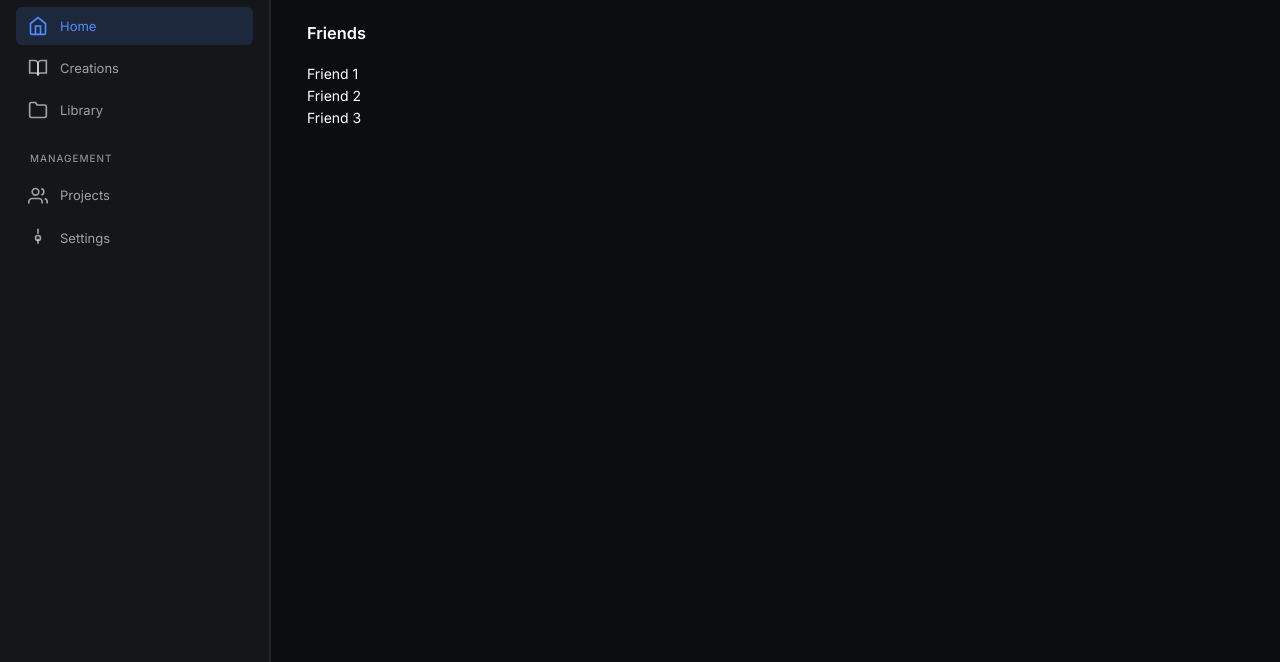
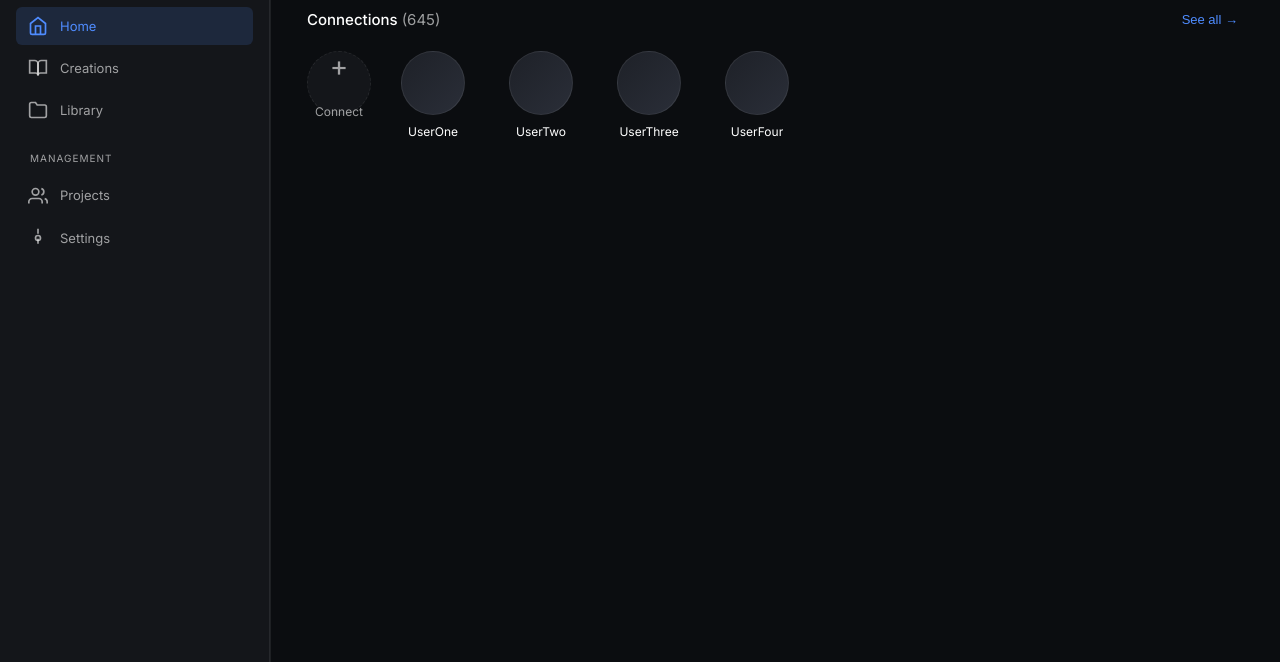
Before and after one commit to BloxGlobe/dynablock, a plain HTML site: page index.html in a window 1280 px wide. Shown: the part 138-800 px from the top of the page. Drawn offline with Linux system fonts and the light colour scheme.

Commit message:
changes to be committed: updated site version to v0.4 improved app layout styles refined root variables and reset styles added friend.css for home page styles

```diff
--- a/index.html
+++ b/index.html
@@ -13,7 +13,7 @@
         <aside id="sidebar" class="sidebar">
             <div class="sidebar-header">
                 <h1 class="logo">DynaBlocks</h1>
-                <span class="version">v0.3</span>
+                <span class="version">v0.4</span>
             </div>
 
             <nav class="sidebar-nav">
--- a/src/pages/home.js
+++ b/src/pages/home.js
@@ -1,16 +1,49 @@
 // src/pages/home.js
 export default function Home(container) {
+  // inject friends css (homepage only)
+  if (!document.getElementById("friend-css")) {
+    const link = document.createElement("link");
+    link.id = "friend-css";
+    link.rel = "stylesheet";
+    link.href = "src/utils/css/friend.css";
+    document.head.appendChild(link);
+  }
+
   container.innerHTML = `
-    <section class="section">
-      <h2>Home</h2>
+    <section class="section home-section">
+      <div class="home-header">
+        <h2>Home</h2>
+      </div>
 
-      <div class="friends-section">
-        <h3>Friends</h3>
+      <div class="friends-header">
+        <h3>Connections <span class="count">(645)</span></h3>
+        <button class="see-all">See all →</button>
+      </div>
 
-        <div class="friends-list">
-          <div class="friend-card">Friend 1</div>
-          <div class="friend-card">Friend 2</div>
-          <div class="friend-card">Friend 3</div>
+      <div class="friends-row">
+        <div class="friend add-friend">
+          <span class="plus">+</span>
+          <span class="label">Connect</span>
+        </div>
+
+        <div class="friend">
+          <div class="avatar placeholder"></div>
+          <span class="name">UserOne</span>
+        </div>
+
+        <div class="friend">
+          <div class="avatar placeholder"></div>
+          <span class="name">UserTwo</span>
+        </div>
+
+        <div class="friend">
+          <div class="avatar placeholder"></div>
+          <span class="name">UserThree</span>
+        </div>
+
+        <div class="friend">
+          <div class="avatar placeholder"></div>
+          <span class="name">UserFour</span>
         </div>
       </div>
     </section>
--- /dev/null
+++ b/src/utils/css/friend.css
@@ -0,0 +1,118 @@
+/* friend.css */
+
+.home-section {
+  display: flex;
+  flex-direction: column;
+  gap: 20px;
+}
+
+.home-header h2 {
+  font-size: 22px;
+  margin: 0;
+}
+
+/* header row */
+.friends-header {
+  display: flex;
+  align-items: center;
+  justify-content: space-between;
+}
+
+.friends-header h3 {
+  font-size: 15px;
+  font-weight: 500;
+  margin: 0;
+}
+
+.friends-header .count {
+  color: var(--muted);
+  font-weight: 400;
+}
+
+.see-all {
+  background: none;
+  border: none;
+  color: var(--accent);
+  font-size: 13px;
+  cursor: pointer;
+  padding: 4px 6px;
+}
+
+.see-all:hover {
+  text-decoration: underline;
+}
+
+/* horizontal friends row */
+.friends-row {
+  display: flex;
+  gap: 16px;
+  overflow-x: auto;
+  padding-bottom: 8px;
+}
+
+/* individual friend */
+.friend {
+  width: 92px;
+  flex-shrink: 0;
+  display: flex;
+  flex-direction: column;
+  align-items: center;
+  gap: 8px;
+  text-align: center;
+  cursor: pointer;
+}
+
+.friend .name {
+  font-size: 12px;
+  color: var(--text);
+  white-space: nowrap;
+  overflow: hidden;
+  text-overflow: ellipsis;
+  max-width: 92px;
+}
+
+/* avatar circle */
+.avatar {
+  width: 64px;
+  height: 64px;
+  border-radius: 50%;
+  background: var(--panel-soft);
+  border: 1px solid var(--border);
+}
+
+/* placeholder avatar (no profile pics yet) */
+.avatar.placeholder {
+  background: linear-gradient(
+    135deg,
+    #1e2128,
+    #2a2e38
+  );
+}
+
+/* add friend */
+.add-friend .avatar,
+.add-friend {
+  justify-content: center;
+}
+
+.add-friend {
+  background: var(--panel);
+  border: 1px dashed var(--border);
+  border-radius: 50%;
+  width: 64px;
+  height: 64px;
+  display: flex;
+  align-items: center;
+  justify-content: center;
+}
+
+.add-friend .plus {
+  font-size: 28px;
+  color: var(--muted);
+}
+
+.add-friend .label {
+  margin-top: 6px;
+  font-size: 12px;
+  color: var(--muted);
+}
```
